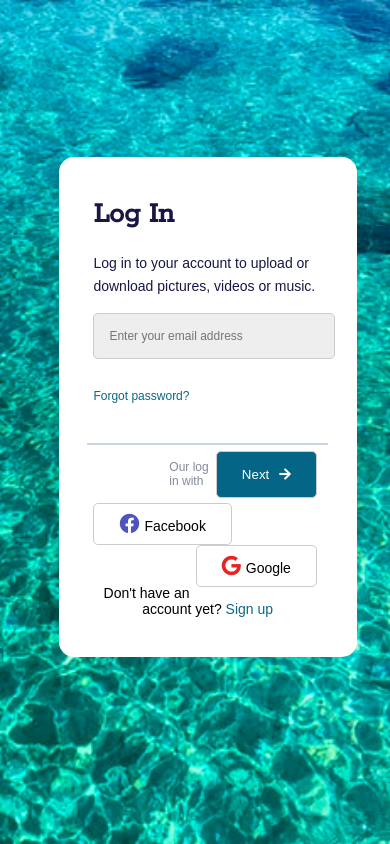
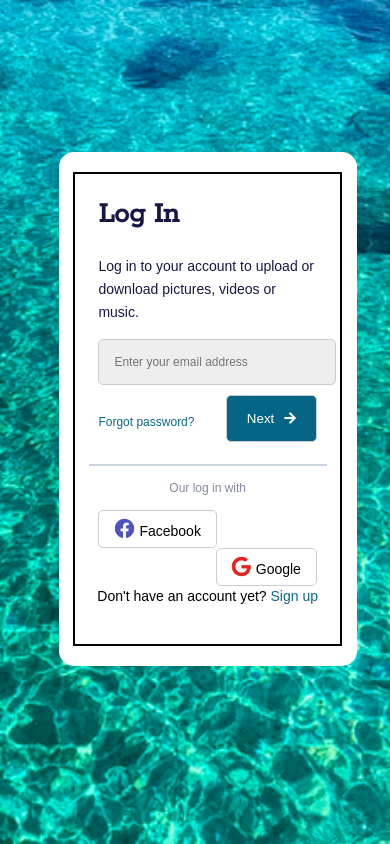
Before and after one commit to dharmyx/DailyUIDesignsMay19, a plain HTML site: page index.html in a window 390 px wide. Drawn offline with Linux system fonts and the light colour scheme; a web font is replaced by a local one.

Commit message:
Update style.css

```diff
--- a/style.css
+++ b/style.css
@@ -71,7 +71,7 @@ body {
   outline-style: none;
 }
 .passwrd {
-  width: 40%;
+  width: fit-content;
   margin-left: 20px;
   margin-bottom: 20px;
   font-family: "Muli", sans-serif;
@@ -214,21 +214,22 @@ body {
   .contentbox1 {
     width: 90%;
     margin: 20px auto;
+    border: 2px solid #000;
   }
   .head {
-    padding: 20px;
+    padding: 23px;
     font-family: "Rokkitt", serif;
     font-size: 30px;
   }
   .subhead1 {
-    padding-left: 20px;
+    padding: 0px 23px;
     font-family: "Muli", sans-serif;
     font-size: 14px;
     line-height: 23px;
     color: #161843;
   }
   .email {
-    margin: 15px 20px 0px;
+    margin: 15px 23px 0px;
     padding: 15px;
     width: 90%;
     border-radius: 5px;
@@ -239,8 +240,9 @@ body {
     background-color: #eeeeee;
   }
   .passwrd {
-    width: 50%;
-    margin-bottom: 10px;
+    width: fit-content;
+    margin-left: 23px;
+    margin-bottom: 5px;
     font-size: 12px;
   }
   .link1 {
@@ -253,9 +255,9 @@ body {
     color: #ffffff;
     background-color: #046586;
     border-radius: 5px;
-    margin-top: 8px;
-    margin-right: 25px;
-    padding: 15px 25px;
+    margin-top: 10px;
+    margin-right: 23px;
+    padding: 15px 20px;
   }
   .fa-arrow-right {
     margin-left: 10px;
@@ -276,8 +278,8 @@ body {
   .fb {
     display: inline-block;
     margin-top: 0px;
-    margin-left: 20px;
-    padding: 10px 25px;
+    margin-left: 23px;
+    padding: 8px 15px;
     font-size: 14px;
   }
   .fa-facebook {
@@ -288,9 +290,9 @@ body {
 
   .g {
     border-radius: 5px;
-    margin-right: 25px;
+    margin-right: 23px;
     margin-top: 0px;
-    padding: 10px 25px;
+    padding: 8px 15px;
     font-size: 14px;
   }
   .fa-google {
```
